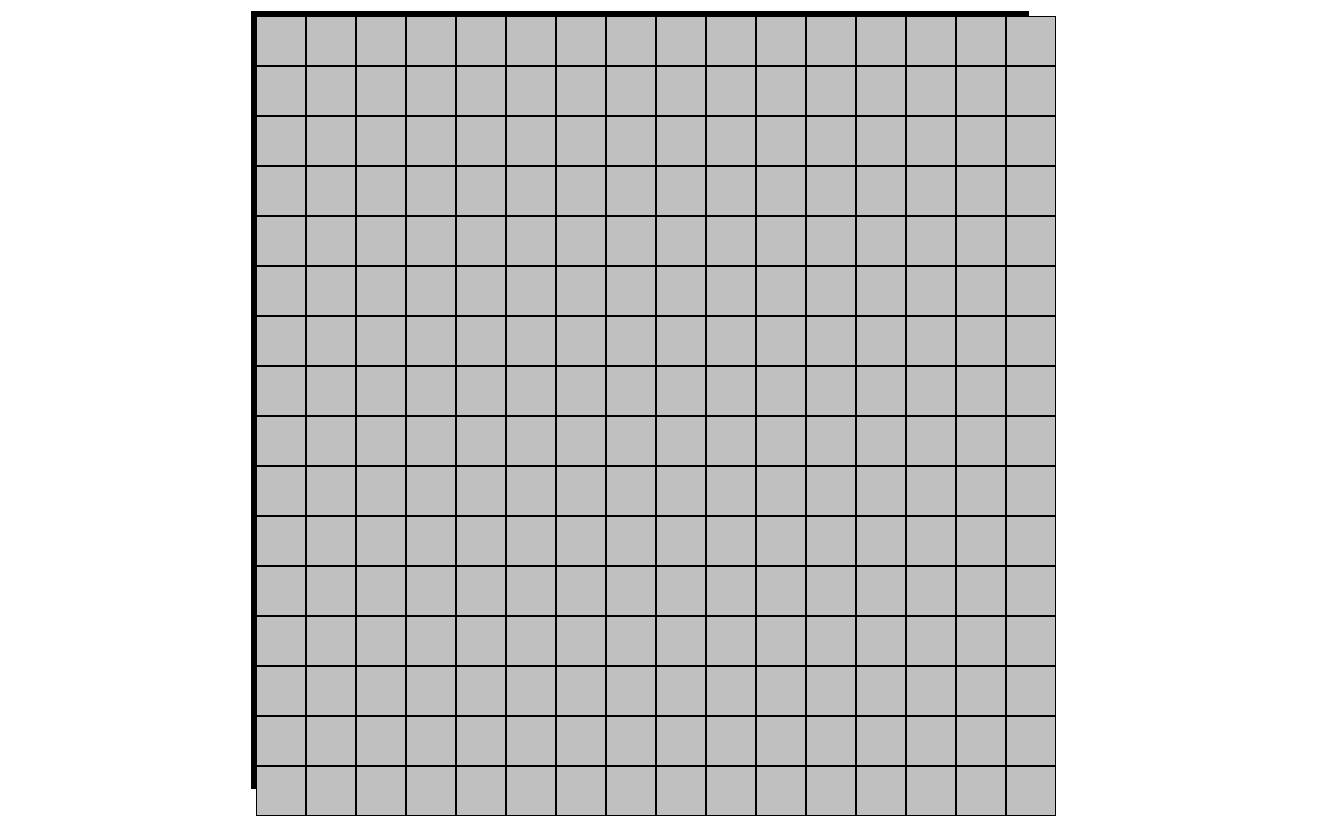
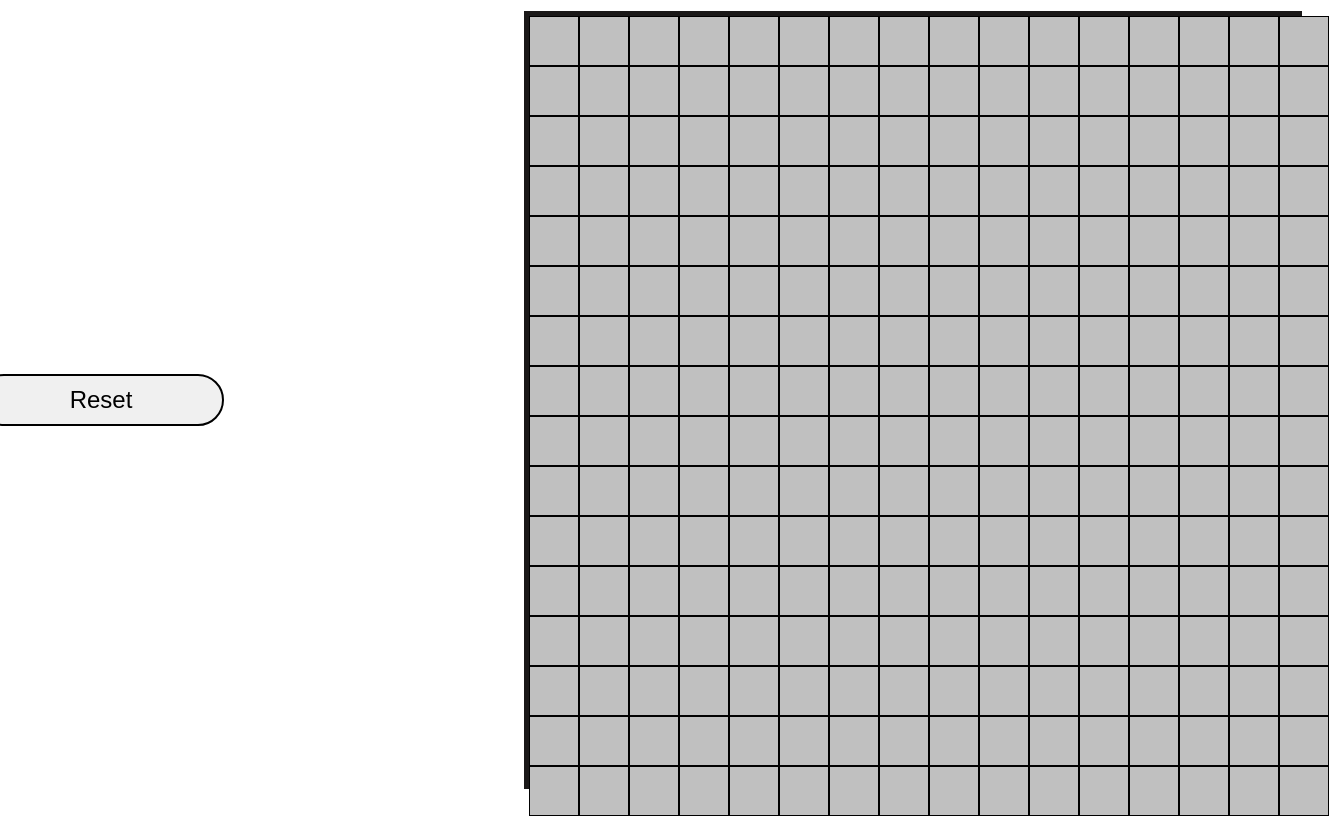
Before and after one commit to Clapzzy/Etch-a-sketch, a plain HTML site: page index.html in a window 1280 px wide. Shown: the whole page, 1329 px wide, since content can reach past the window. Drawn offline with Linux system fonts and the light colour scheme.

Commit message:
Added a reset button

```diff
--- a/index.html
+++ b/index.html
@@ -8,6 +8,10 @@
     <script src="script.js" defer></script>
   </head>
   <body>
-    <div class="container"></div>
+    <div class="container">
+      <div class="mods">
+        <button class="reset">Reset</button>
+      </div>
+    </div>
   </body>
 </html>
--- a/script.js
+++ b/script.js
@@ -1,6 +1,7 @@
 const columns = 16;
 const rows = 16;
 
+const reset = document.querySelector('.reset');
 const container = document.querySelector('.container');
 
 const grid = document.createElement('div');
@@ -10,6 +11,7 @@ function giveColor(event) {
     event.target.style.backgroundColor = 'black';
     console.log('colored');
 }
+
 
 for (var i = 0; i < columns; ++i) {
     var column = document.createElement('div'); // create column
@@ -23,7 +25,18 @@ for (var i = 0; i < columns; ++i) {
 }
 container.appendChild(grid);
 const pixel = document.querySelectorAll('.row');
-console.log(pixel);
 pixel.forEach((pixel) => {
     pixel.addEventListener('mouseenter', giveColor);
-  });
+});
+
+console.log(reset);
+reset.addEventListener('click', () => {
+    console.log('test 1');
+    pixel.forEach((pixel) => {
+        console.log('test 2');
+        if(pixel.style.backgroundColor == "black"){
+            console.log('test 3');
+            pixel.style.backgroundColor = '#c0c0c0';
+        }
+    });
+})
--- a/style.css
+++ b/style.css
@@ -13,13 +13,24 @@ body {
   width: 768px;
   display: flex;
   grid-template: repeat(16, 48px) / repeat(16, 48px);
-  border: 5px solid black;
-  background: #c0c0c0;
+  border: 5px solid rgb(26, 24, 24);
+  background: #e7e6e6;
+}
+.reset {
+  font-size: 24px;
+  padding: 10px 90px;
+  background-color: #f0f0f0;
+  text-decoration: none;
+  border: 2px solid black;
+  border-radius: 50px;
+  transition-duration: 0.4s;
+}
+.mods {
+  margin-right: 300px;
 }
 .column {
   flex: 1;
 }
-
 .row {
   border: 1px solid black;
   height: 48px;
@@ -30,3 +41,6 @@ body {
 .colored {
   background-color: black;
 }
+.reset:hover {
+  background-color: #c0c0c0; /* Green */
+}
```
